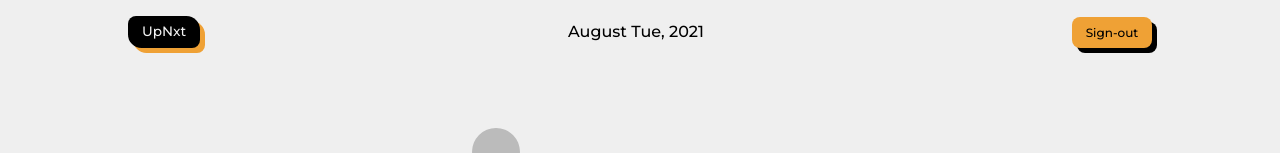
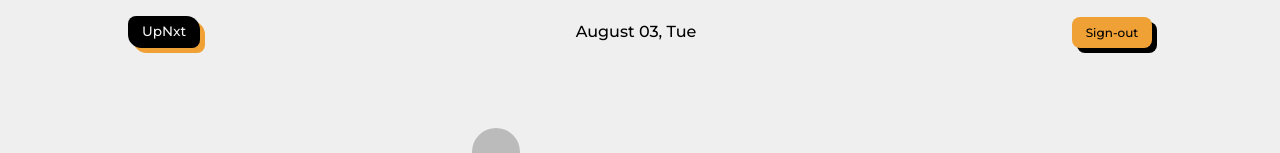
Before and after one commit to sanjibdey104/up-nxt, a React (Create React App) app: page / in a window 1280 px wide. Shown: the top 153 px of the page. Built offline with nearby package versions, Linux system fonts and the light colour scheme; no server answers; the database is empty; sample sign-in values are in the browser's storage.

Commit message:
refactor: date format on homepage and task card

```diff
--- a/src/components/Navbar.js
+++ b/src/components/Navbar.js
@@ -41,7 +41,7 @@ const StyledNavbar = styled.nav`
 
 const Navbar = () => {
   const dt = new Date();
-  const today = dayjs(dt).format("MMMM ddd, YYYY");
+  const today = dayjs(dt).format("MMMM DD, ddd");
 
   return (
     <StyledNavbar>
--- a/src/components/TaskCard.js
+++ b/src/components/TaskCard.js
@@ -7,6 +7,7 @@ import { MdModeEdit, MdDelete } from "react-icons/md";
 import styled from "styled-components";
 import SubtaskList from "./SubtaskList";
 import TaskEditingModal from "./TaskEditingModal";
+import dayjs from "dayjs";
 
 const StyledTaskCard = styled.li`
   display: flex;
@@ -85,11 +86,8 @@ const TaskCard = ({ task }) => {
   let { currentTimestamp } = useContext(DateContext);
 
   // format the task creation display date
-  const taskDate = new Date(createdAt.toDate());
-  const taskCreationDate = taskDate.toLocaleDateString("en-US", {
-    day: "numeric",
-    month: "short",
-  });
+  const dt = new Date(createdAt.toDate());
+  const taskCreationDate = dayjs(dt).format("MMM DD");
 
   // logic to automatically move tasks to "backlog" when it crosses 24hour threshold
   const moveToOngoingTasks = () => {
```
